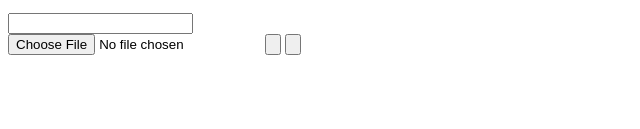
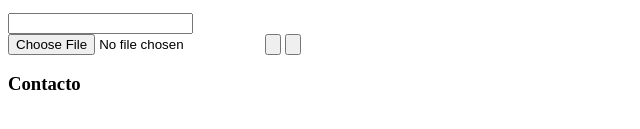
Before and after one commit to iva963/Regalameunafoto, a plain HTML site: page index.html in a window 1280 px wide. Shown: the part 787-916 px from the top of the page, 0-640 px from the left. Before the commit the page ends 850 px from the top, so only its background shows below. Drawn offline with Linux system fonts and the light colour scheme.

Commit message:
Update index.html
cambio de prueba

```diff
--- a/index.html
+++ b/index.html
@@ -40,7 +40,11 @@
 
 
 
-    <footer></footer>
+    <footer>
+        <h3>Contacto</h3>
+        <img src="" alt="">
+        <img src="" alt="">
+    </footer>
 
 
 
```
